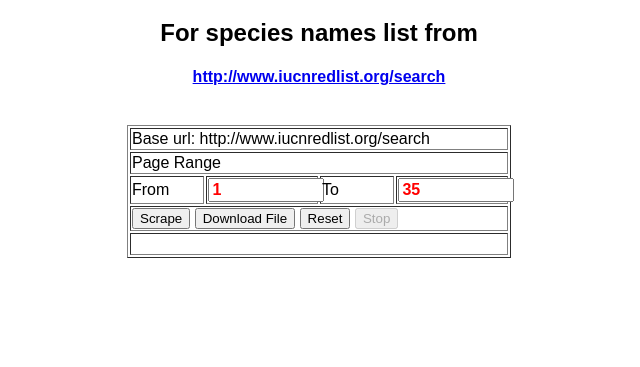
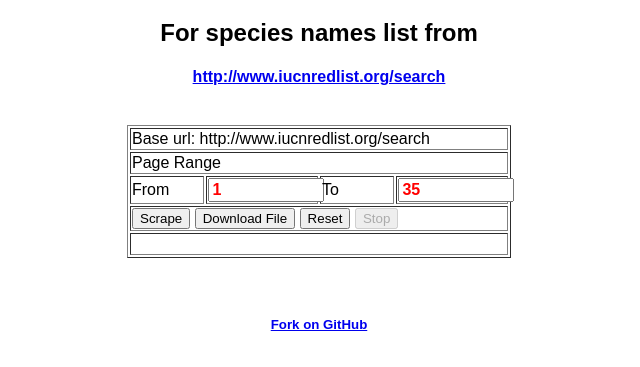
Before and after one commit to ciatph/webscraper, a plain HTML site: page index.html in a window 1280 px wide. Shown: the part 61-428 px from the top of the page, without its empty margins (321-961 px from the left). Drawn offline with Linux system fonts and the light colour scheme.

Commit message:
Added Github link.

```diff
--- a/index.html
+++ b/index.html
@@ -50,7 +50,11 @@
 		</tr>
 	</table>
 
+	<br><br>
 
+	<div id="heading">
+		<h5><a href="https://github.com/ciatph/webscraper">Fork on GitHub</a></h5>
+	</div>
 
 </body>
 </html>
```
